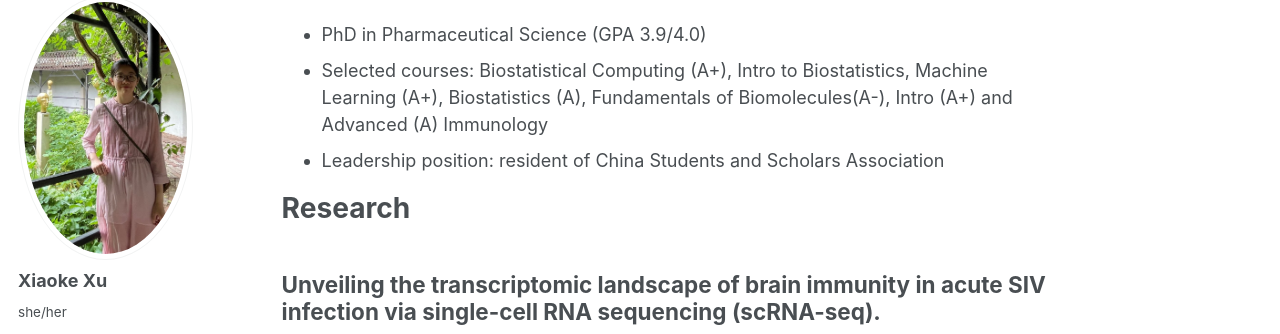
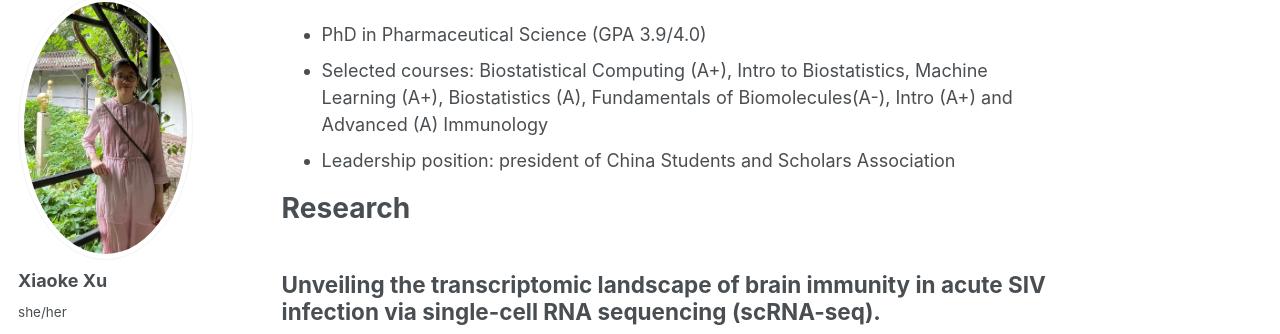
Before and after one commit to macrophage666/XiaokeXu.github.io, a Jekyll site: the page built from _pages/about.md, in a window 1280 px wide and 900 px high, scrolled down 459 px. Shown: the part 110-444 px from the top of the window. Built offline with Jekyll 4.4.1, drawn with Linux system fonts in a browser that asks for light colours; some web fonts are replaced.

Commit message:
Update about.md

```diff
--- a/_pages/about.md
+++ b/_pages/about.md
@@ -18,7 +18,7 @@ China Pharmaceutical University (09/2016-06/2020)
 University of Nebraska Medical Center (08/2021-08/2025 (expected))
 * PhD in Pharmaceutical Science (GPA 3.9/4.0)
 * Selected courses: Biostatistical Computing (A+), Intro to Biostatistics, Machine Learning (A+), Biostatistics (A), Fundamentals of Biomolecules(A-), Intro (A+) and Advanced (A) Immunology
-* Leadership position: resident of China Students and Scholars Association
+* Leadership position: president of China Students and Scholars Association
 
 Research
 ======
```
